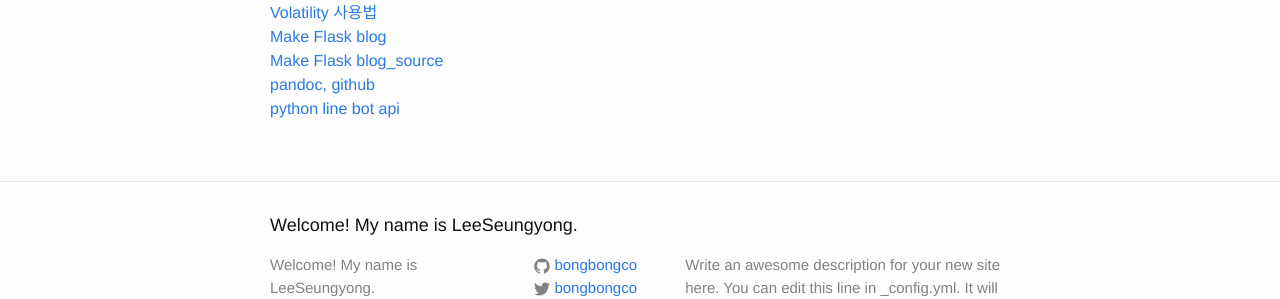
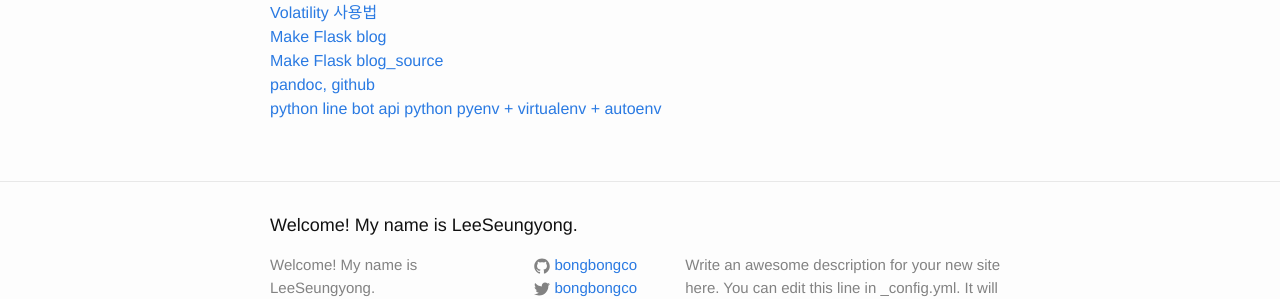
Before and after one commit to LktProgrammer/bongbongco.github.io, a Jekyll site: the page built from _posts/2016-07-22-Website-List.markdown, in a window 1280 px wide. Shown: the part 1663-1962 px from the top of the page. Built offline with Jekyll 4.4.1, drawn with Linux system fonts in a browser that asks for light colours.

Commit message:
Update 2016-07-22-Website-List.markdown

```diff
--- a/_posts/2016-07-22-Website-List.markdown
+++ b/_posts/2016-07-22-Website-List.markdown
@@ -69,3 +69,4 @@ title: 참고할 웹 사이트들.
 [Make Flask blog_source](https://github.com/coleifer/peewee/tree/master/examples/blog)
 [pandoc, github](http://blog.appkr.kr/work-n-play/pandoc-gitbook-%EC%A0%84%EC%9E%90%EC%B6%9C%ED%8C%90/)
 [python line bot api](https://github.com/studio3104/line-bot-sdk-python)
+[python pyenv + virtualenv + autoenv](https://dobest.io/how-to-set-python-dev-env/)
```
